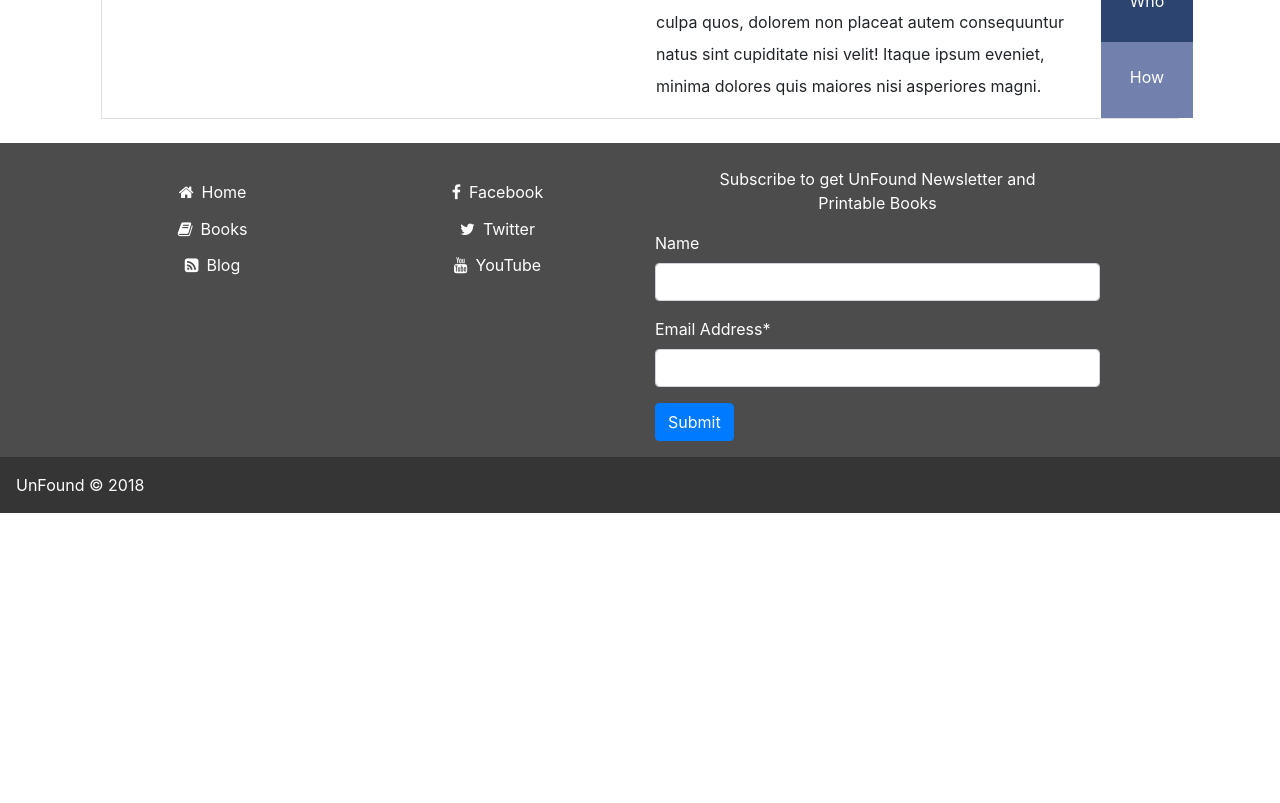
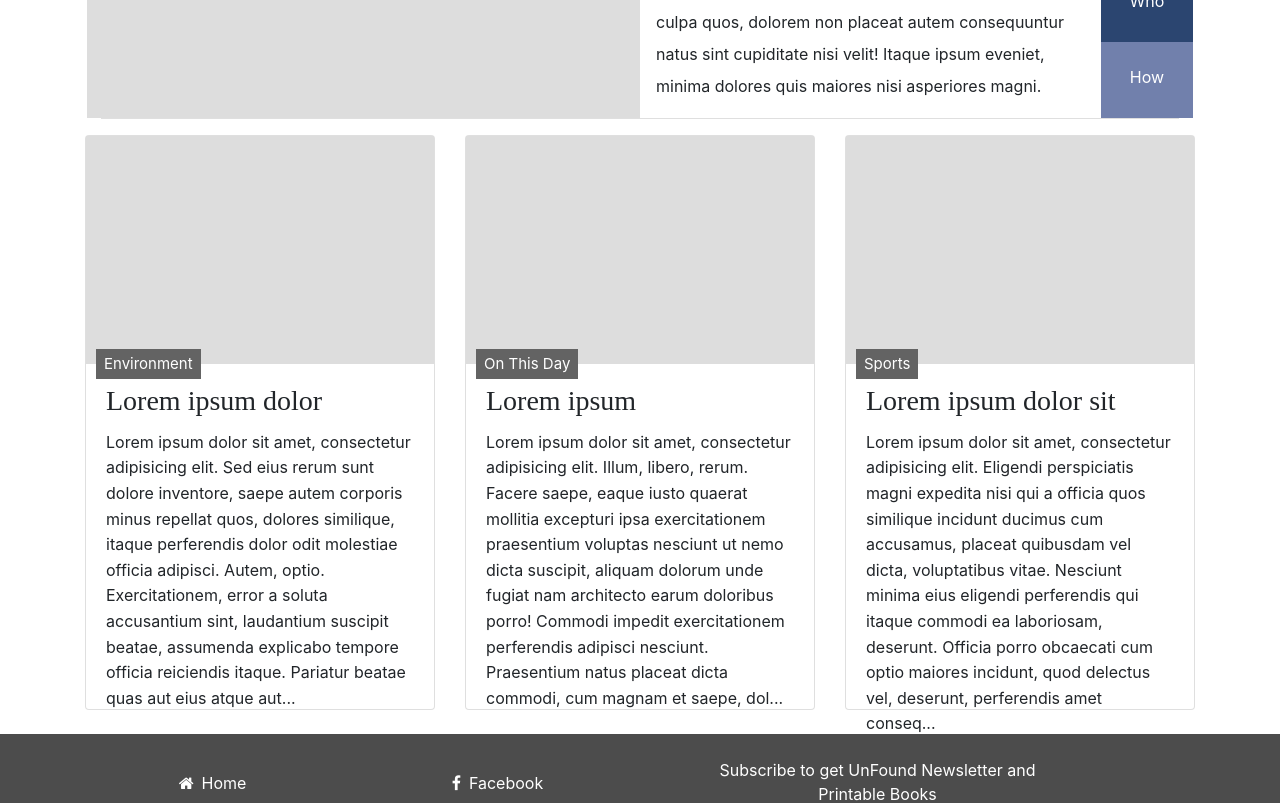
Before and after one commit to muditasisodia/unfound-assignment, a Vue app: page / in a window 1280 px wide. Shown: the part 420-1223 px from the top of the page. Before the commit the page ends 933 px from the top, so only its background shows below. Built offline with nearby package versions, Linux system fonts and the light colour scheme.

Commit message:
3 cards implemented
need to implement 9 cards, make smoother transitions of colour

```diff
--- a/src/App.vue
+++ b/src/App.vue
@@ -2,6 +2,13 @@
   <div id="app">
     <NavBar></NavBar>
     <mainCard></mainCard>
+    <div class="container">
+      <div class="row">
+        <div class="col-md-4" v-for="d in details1">
+          <secCard :newsdata="d"></secCard>
+        </div>
+      </div>
+    </div>
     <Footer></Footer>
   </div>
 </template>
@@ -10,12 +17,40 @@
 import NavBar from './components/NavBar.vue'
 import Footer from './components/Footer.vue'
 import mainCard from './components/mainCard.vue'
+import secCard from './components/secCard.vue'
 
 export default {
   name: 'app',
   components: {
-    NavBar, Footer, mainCard
+    NavBar, Footer, mainCard, secCard
   }
+  ,
+  data(){
+
+    return{
+    details1:[{
+      title: "Lorem ipsum dolor",
+      content: "Lorem ipsum dolor sit amet, consectetur adipisicing elit. Sed eius rerum sunt dolore inventore, saepe autem corporis minus repellat quos, dolores similique, itaque perferendis dolor odit molestiae officia adipisci. Autem, optio. Exercitationem, error a soluta accusantium sint, laudantium suscipit beatae, assumenda explicabo tempore officia reiciendis itaque. Pariatur beatae quas aut eius atque autem modi quam quae culpa omnis quod provident, repellendus fuga ex doloribus deleniti quia perferendis nisi cupiditate vel soluta maxime nostrum. Sint nostrum minima, nulla cumque nesciunt, delectus provident praesentium in nam nihil. Quaerat ea eligendi velit nam autem fuga veritatis, et repellendus possimus. Laborum velit voluptas natus.",
+      date : "01 May 2018",
+      newstag: "Environment",
+      imgURL: ""
+    },
+    {
+      title: "Lorem ipsum",
+      content: "Lorem ipsum dolor sit amet, consectetur adipisicing elit. Illum, libero, rerum. Facere saepe, eaque iusto quaerat mollitia excepturi ipsa exercitationem praesentium voluptas nesciunt ut nemo dicta suscipit, aliquam dolorum unde fugiat nam architecto earum doloribus porro! Commodi impedit exercitationem perferendis adipisci nesciunt. Praesentium natus placeat dicta commodi, cum magnam et saepe, dolorum fuga, suscipit obcaecati impedit nesciunt officiis minima animi incidunt est sed perspiciatis numquam ad odio officia dolore laboriosam distinctio quisquam? Debitis provident ratione tempore harum, cupiditate repellat excepturi recusandae et similique eum reprehenderit, voluptate esse, adipisci, sed dolor laborum obcaecati? Rerum nesciunt placeat pariatur, consequuntur adipisci magni vero!",
+      date : "01 May 2018",
+      newstag: "On This Day",
+      imgURL: ""
+    },
+    {
+      title: "Lorem ipsum dolor sit",
+      content: "Lorem ipsum dolor sit amet, consectetur adipisicing elit. Eligendi perspiciatis magni expedita nisi qui a officia quos similique incidunt ducimus cum accusamus, placeat quibusdam vel dicta, voluptatibus vitae. Nesciunt minima eius eligendi perferendis qui itaque commodi ea laboriosam, deserunt. Officia porro obcaecati cum optio maiores incidunt, quod delectus vel, deserunt, perferendis amet consequatur quo magni facere excepturi eaque soluta maxime quibusdam dolores suscipit in. Consectetur, corporis nisi, nam itaque suscipit delectus, provident, sunt dolor assumenda perspiciatis magni nesciunt sint libero. Voluptates eveniet minima quaerat placeat ipsam, fuga consectetur aliquam, laborum corporis assumenda itaque sit voluptate ipsa cumque. Laudantium at perferendis dicta, velit sit recusandae incidunt porro rerum necessitatibus consequatur minima officiis, amet ex nobis vitae illum placeat labore enim error cumque neque? Sint, qui, nostrum.",
+      date : "01 May 2018",
+      newstag: "Sports"
+    },
+  ]
+ }
+}
 }
 </script>
 
--- a/src/components/mainCard.vue
+++ b/src/components/mainCard.vue
@@ -135,4 +135,7 @@ background-color: #7180AC;
   border-radius: 100%;
   text-align: center;
 }
+.imgHolder{
+  background-color:  #ddd;
+}
 </style>
--- /dev/null
+++ b/src/components/secCard.vue
@@ -0,0 +1,95 @@
+<template>
+<div>
+
+  <div class="card" @mouseover="isSelected = true" @mouseleave="isSelected = false">
+    <div class="newsTag px-2 py-1">{{newsdata.newstag}}</div>
+    <div class="dateTag" v-bind:style="{opacity: isSelected ? 1 : 0}">{{newsdata.date}}</div>
+    <div class="shareIcon" v-if="isSelected">
+      <i class="fa fa-share-alt" aria-hidden="true" style="color:white; padding-top: 12px;"></i>
+    </div>
+    <div class="img-holder"  v-bind:style="{opacity: isSelected ? 0.5 : 1}">
+    <!--<img src="" alt="News Image" class="card-img-top">-->
+
+    </div>
+    <div class="card-body">
+
+      <h3 class="card-title">{{newsdata.title}}</h3>
+      <p class="card-text limit-char">{{newsdata.content}}</p>
+    </div>
+  </div>
+
+  <!--<h3>{{ newsdata.title }}</h3>-->
+
+  </div>
+</template>
+
+<script scoped>
+  export default{
+    name: 'secCard',
+    props: ['newsdata'],
+    data(){
+      return{
+        isSelected: false
+      }
+    },
+    mounted: function(){
+      /*Ensuring thatcontent in div does not overflow*/
+      $(".limit-char").each(function(){
+    var len=$(this).text().length;
+    if(len>400)
+    {
+      $(this).text($(this).text().substr(0,400)+'...');
+    }
+    });
+    }
+
+    }
+
+
+</script>
+
+<style scoped>
+.card{
+  height: 575px;
+}
+.card-title{
+  font-family: serif;
+}
+.img-holder{
+  height: 230px;
+  background-color: #ddd;
+}
+.card-body{
+  height: 345px;
+}
+.card-text{
+  line-height: 1.6;
+  /*white-space: nowrap;*/
+}
+.newsTag{
+  background-color: #636363;
+  color: white;
+  position:absolute;
+  left: 10px;
+  font-size: 15px;
+  bottom: 330px;
+  z-index: 1;
+}
+.dateTag{
+  color: #636363;
+  position: absolute;
+  right: 10px;
+  bottom: 355px;
+  opacity: 0;
+}
+.shareIcon{
+  position: absolute;
+  width: 40px;
+  height: 40px;
+  top: 5px;
+  right: 7px;
+  background-color: rgba(0,0,0,0.8);
+  border-radius: 100%;
+  text-align: center;
+}
+</style>
```
